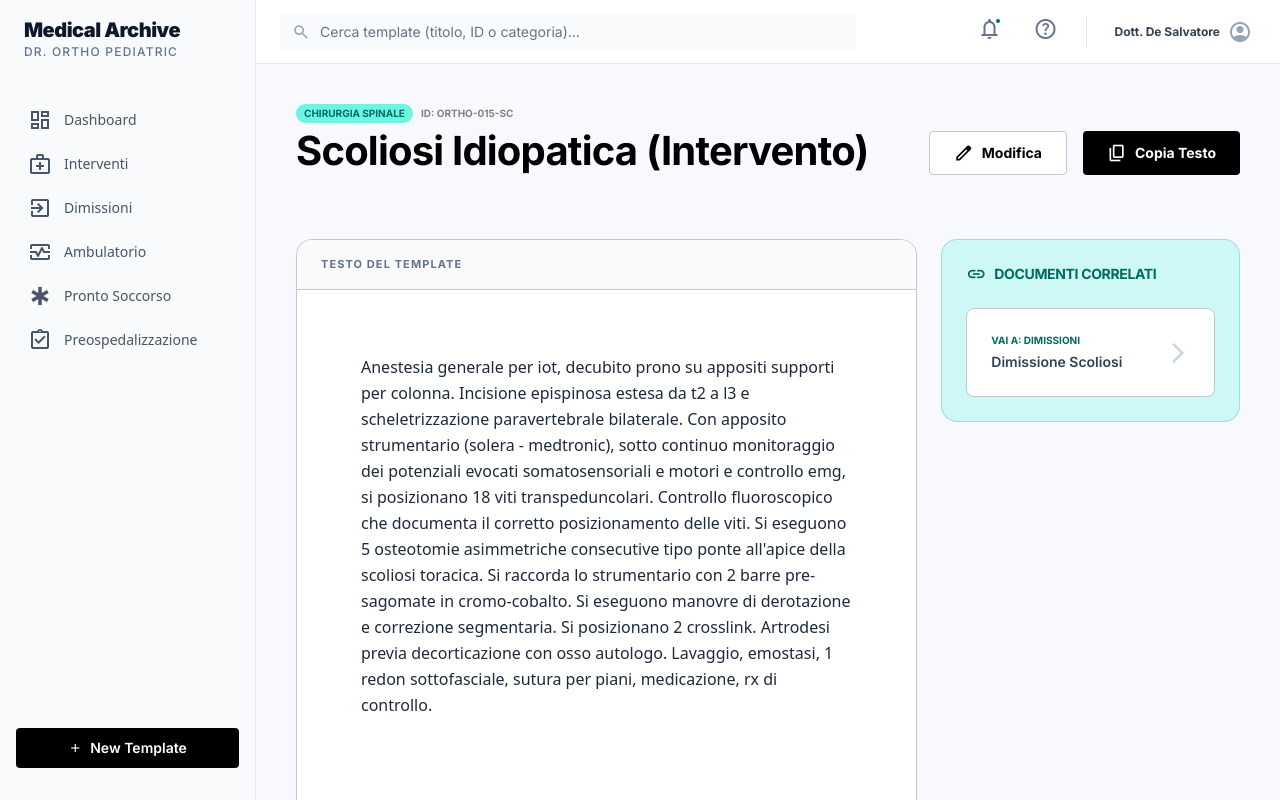
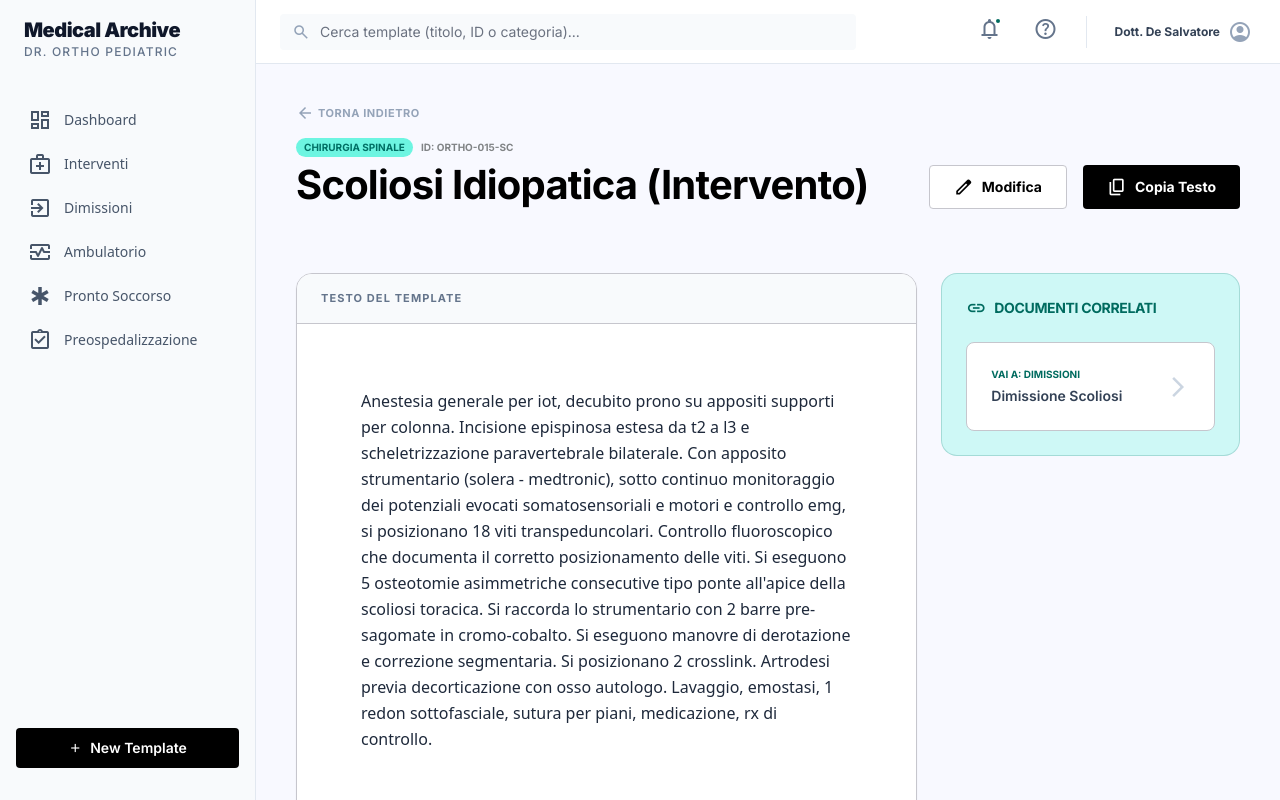
Before and after one commit to sergiodesalvatore/template, a React (Vite) app: page /template/ORTHO-015-SC in a window 1280 px wide. Shown: the top 800 px of the page. Built offline with nearby package versions, Linux system fonts and the light colour scheme.

Commit message:
Add Back button and auto-link Prescrizioni to Ambulatorio templates

```diff
--- a/src/pages/TemplateDetail.jsx
+++ b/src/pages/TemplateDetail.jsx
@@ -1,9 +1,9 @@
 import React, { useState, useEffect } from 'react';
-import { Link, useParams, Navigate } from 'react-router-dom';
+import { Link, useParams, Navigate, useNavigate } from 'react-router-dom';
 import { templates } from '../data/templates';
 
 // Relationship mapping helper
-const getRelatedTemplates = (templateId) => {
+const getRelatedTemplates = (templateId, currentCategory) => {
   const relations = {
     // Interventi -> Dimissioni
     'ORTHO-042-PI': ['ORTHO-103-DM', 'ORTHO-104-DB'], // Piede Piatto -> Dimissioni
@@ -23,12 +23,22 @@ const getRelatedTemplates = (templateId) => {
     'PS-300-RG': ['PS-301-FP', 'PS-302-FG']
   };
 
-  const ids = relations[templateId] || [];
+  let ids = relations[templateId] || [];
+
+  // Special Rule: All Ambulatorio templates (except the prescriptions one itself)
+  // should link to the "Prescrizioni Ambulatoriali" template
+  if (currentCategory === 'Ambulatorio' && templateId !== 'ORTHO-204-AM') {
+    if (!ids.includes('ORTHO-204-AM')) {
+      ids.push('ORTHO-204-AM');
+    }
+  }
+
   return ids.map(id => templates.find(t => t.id === id)).filter(Boolean);
 };
 
 const TemplateDetail = () => {
   const { id } = useParams();
+  const navigate = useNavigate();
   const template = templates.find(t => t.id === id);
 
   if (!template) {
@@ -48,7 +58,7 @@ const TemplateDetail = () => {
     window.scrollTo(0, 0);
   }, [id, template.content]);
 
-  const relatedTemplates = getRelatedTemplates(template.id);
+  const relatedTemplates = getRelatedTemplates(template.id, template.category);
 
   const handleCopyText = () => {
     navigator.clipboard.writeText(editableContent).then(() => {
@@ -64,6 +74,17 @@ const TemplateDetail = () => {
 
   return (
     <div className="p-gutter lg:p-lg max-w-container-max mx-auto w-full">
+      {/* Back Button */}
+      <div className="mb-sm">
+        <button
+          onClick={() => navigate(-1)}
+          className="flex items-center gap-1 text-slate-400 hover:text-primary transition-all text-[11px] font-bold uppercase tracking-wider group"
+        >
+          <span className="material-symbols-outlined text-[18px] group-hover:-translate-x-1 transition-transform">arrow_back</span>
+          Torna Indietro
+        </button>
+      </div>
+
       {/* Header Actions */}
       <div className="flex flex-col md:flex-row md:items-end justify-between gap-md mb-xl">
         <div className="space-y-base">
```
